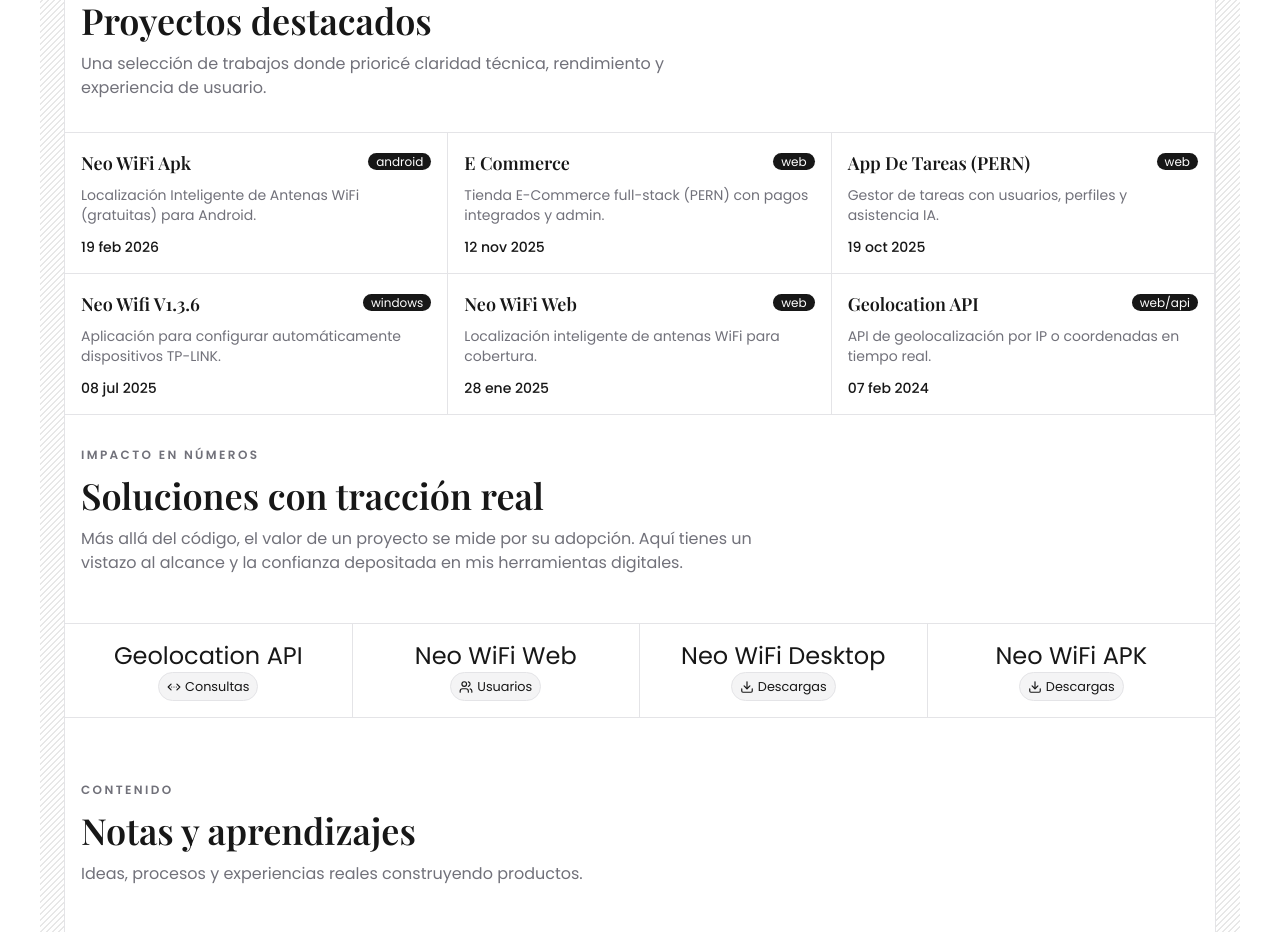
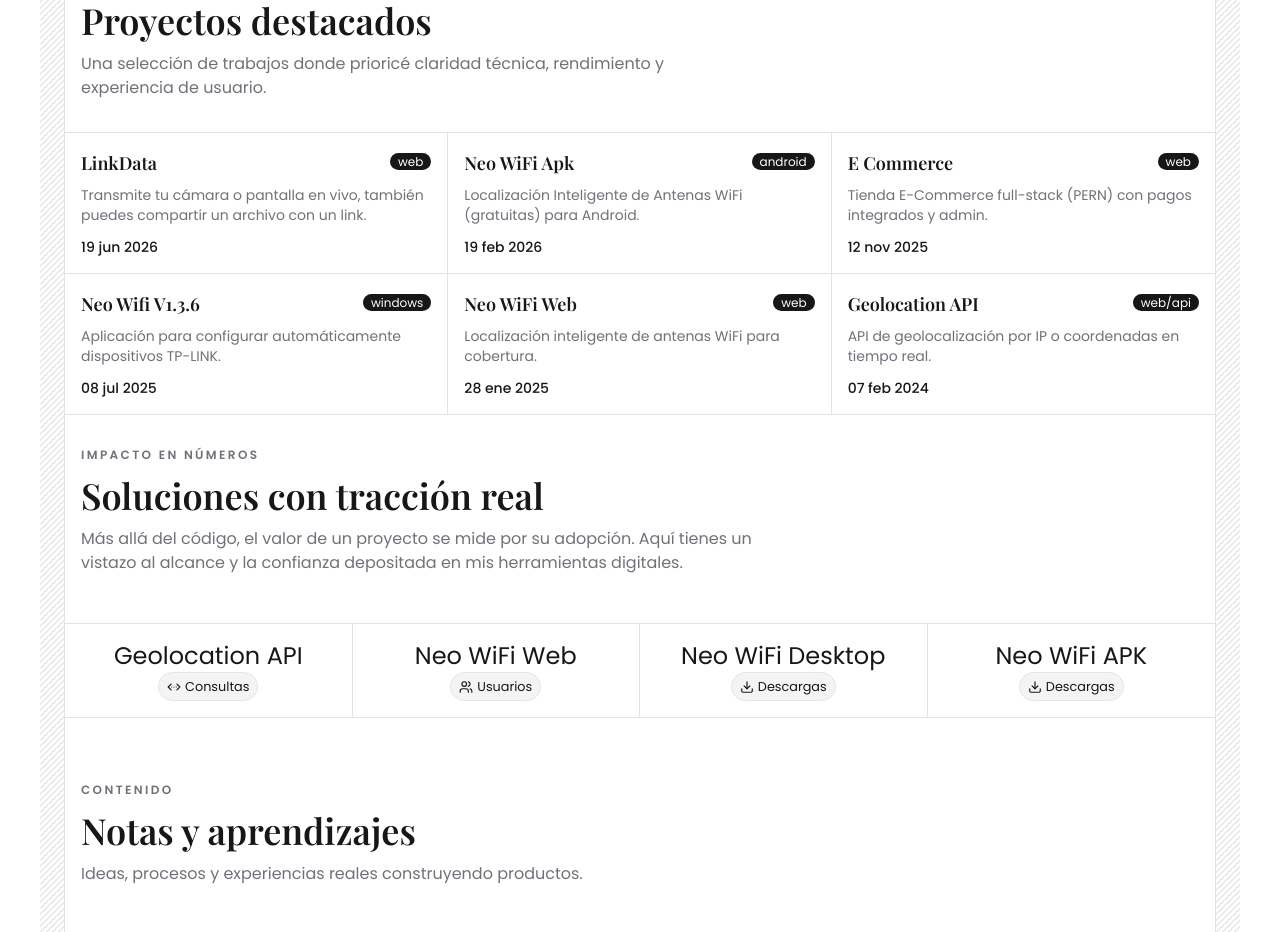
Before and after one commit to solidsnk86/portafolio-2026, a Next.js app: page / in a window 1280 px wide. Shown: the part 1480-2412 px from the top of the page. Built offline with nearby package versions, Linux system fonts and the light colour scheme; no server answers; the database is empty.

Commit message:
fix: styles projects grid (borders)

```diff
--- a/components/footer.tsx
+++ b/components/footer.tsx
@@ -49,7 +49,7 @@
     { label: "Instagram", href: "https://www.instagram.com/calcagnigabriel" },
   ];
 
-  const projectLinks = projects.filter((p) => !featuredProjects.some(fp => fp.url.includes(p.name && "e-retro-back"))).slice(0, 4);
+  const projectLinks = projects.filter((p) => !featuredProjects.some(fp => fp.repo.includes(p.name && "e-retro-back"))).slice(0, 4);
   const blogLinks = blogs.slice(0, 4).reverse();
 
   return (
--- a/components/projects.tsx
+++ b/components/projects.tsx
@@ -16,7 +16,7 @@
 export const featuredProjects = [
   {
     name: "Neo-WiFi Apk",
-    url: "neo-wifi-apk",
+    repo: "neo-wifi-apk",
     description:
       "Localización Inteligente de Antenas WiFi (gratuitas) para Android.",
     created_at: "2026-02-19T03:53:10Z",
@@ -24,7 +24,7 @@
   },
   {
     name: "E-Commerce",
-    url: "frontend-e-retro-leyends",
+    repo: "frontend-e-retro-leyends",
     description:
       "Tienda E-Commerce full-stack (PERN) con pagos integrados y admin.",
     created_at: "2025-11-12T15:38:54Z",
@@ -32,28 +32,28 @@
   },
   {
     name: "Neo-WiFi Web",
-    url: "neo-wifi",
+    repo: "neo-wifi",
     description: "Localización inteligente de antenas WiFi para cobertura.",
     created_at: "2025-01-28T03:18:53Z",
     platform: "web",
   },
   {
     name: "Geolocation API",
-    url: "geo_api",
+    repo: "geo_api",
     description: "API de geolocalización por IP o coordenadas en tiempo real.",
     created_at: "2024-02-07T15:38:54Z",
     platform: "web/api",
   },
   {
-    name: "App de tareas (PERN)",
-    url: "taskApp-doubleCommit",
-    description: "Gestor de tareas con usuarios, perfiles y asistencia IA.",
-    created_at: "2025-10-19T08:13:49Z",
+    name: "LinkData",
+    repo: "link-data",
+    description: "Transmite tu cámara o pantalla en vivo, también puedes compartir un archivo con un link.",
+    created_at: "2026-06-19T18:38:04Z",
     platform: "web",
   },
   {
     name: "Neo Wifi - v1.3.6",
-    url: "neo-wifi-desktop",
+    repo: "neo-wifi-desktop",
     description:
       "Aplicación para configurar automáticamente dispositivos TP-LINK.",
     created_at: "2025-07-08T15:38:54Z",
@@ -85,9 +85,9 @@
           )
           .map((project) => (
             <Link
-              href={`/project/${project.url}`}
-              key={project.url}
-              className="border-t border-r border-border-color bg-bg-card p-4 nth-last-[-n+3]:border-b hover:bg-secondary relative transition-colors"
+              href={`/project/${project.repo}`}
+              key={project.repo}
+              className="border-t border-r border-border-color bg-bg-card p-4 nth-last-[-n+3]:border-b xl:nth-[3]:border-r-0 last:border-r-0 last:border-t-0 xl:last:border-t xl:nth-[4]:border-r nth-[4]:border-r-0 hover:bg-secondary relative transition-colors"
             >
               <h3 className="text-lg font-semibold text-foreground capitalize">
                 {formatText(project.name)}
--- a/context/event-context.tsx
+++ b/context/event-context.tsx
@@ -91,6 +91,7 @@
   }, []);
 
   useEffect(() => {
+    if (!lastAccess) return;
     const timerWorker = new Worker(
       new URL("../worker/time-worker.ts", import.meta.url)
     );
@@ -105,7 +106,7 @@
         event_clicked: clicksRef.current,
         click_count: clicksRef.current.length,
         elapsed_time: timeRef.current,
-        user_id: lastAccess!.id,
+        user_id: lastAccess.id,
       };
       sessionStorage.setItem("solidsnk-analitycs", JSON.stringify(payload));
     };
```
